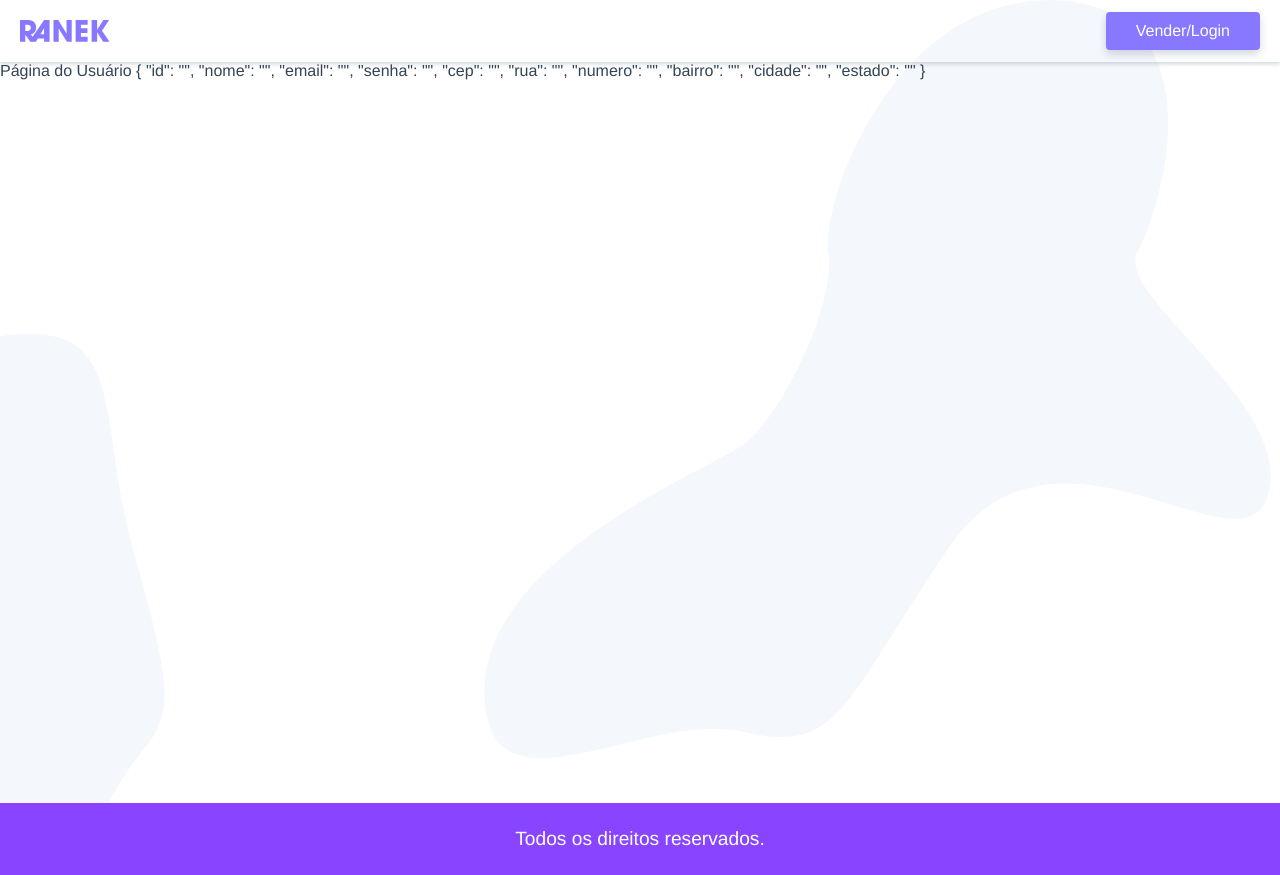
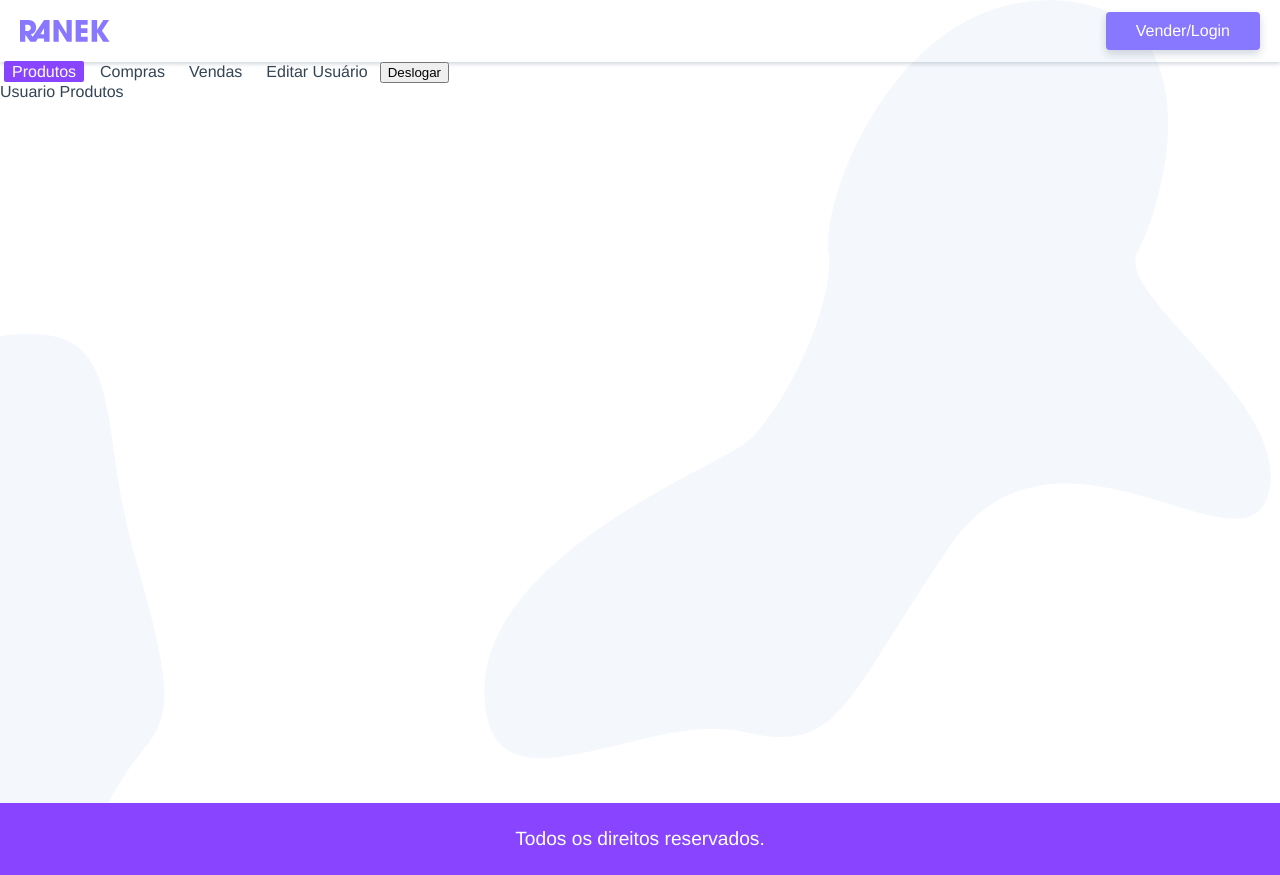
Before and after one commit to victorroli/ranek.github.io, a Vue app: page /usuario in a window 1280 px wide. Built offline with nearby package versions, Linux system fonts and the light colour scheme.

Commit message:
Estruturando página de Usuários

```diff
--- a/src/router.js
+++ b/src/router.js
@@ -4,6 +4,10 @@
 import Produto from "./views/Produto.vue";
 import Login from "./views/Login.vue";
 import Usuario from "./views/usuario/Usuario.vue";
+import UsuarioProdutos from "./views/usuario/UsuarioProdutos.vue";
+import UsuarioCompras from "./views/usuario/UsuarioCompras.vue";
+import UsuarioVendas from "./views/usuario/UsuarioVendas.vue";
+import UsuarioEditar from "./views/usuario/UsuarioEditar.vue";
 
 Vue.use(Router);
 
@@ -29,8 +33,30 @@
     },
     {
       path: "/usuario",
-      name: "usuario",
-      component: Usuario
+      // name: "usuario"
+      component: Usuario,
+      children: [
+        {
+          path: "",
+          name: "usuario",
+          component: UsuarioProdutos
+        },
+        {
+          path: "compras",
+          name: "compras",
+          component: UsuarioCompras
+        },
+        {
+          path: "vendas",
+          name: "vendas",
+          component: UsuarioVendas
+        },
+        {
+          path: "editar",
+          name: "usuario-editar",
+          component: UsuarioEditar
+        }
+      ]
     }
   ],
   scrollBehavior() {
--- a/src/store.js
+++ b/src/store.js
@@ -34,6 +34,21 @@
         context.commit("UPDATE_USUARIO", response.data);
         context.commit("UPDATE_LOGIN", true);
       });
+    },
+    deslogarUsuario(context) {
+      context.commit("UPDATE_USUARIO", {
+        id: "",
+        nome: "",
+        email: "",
+        senha: "",
+        cep: "",
+        rua: "",
+        numero: "",
+        bairro: "",
+        cidade: "",
+        estado: ""
+      });
+      context.commit("UPDATE_LOGIN", false);
     }
   }
 });
--- a/src/views/Login.vue
+++ b/src/views/Login.vue
@@ -34,6 +34,7 @@
   methods: {
     logar() {
       this.$store.dispatch("getUsuario", this.login.email);
+      this.$router.push({ name: "usuario" });
     }
   }
 };
--- a/src/views/LoginCriar.vue
+++ b/src/views/LoginCriar.vue
@@ -4,7 +4,7 @@
     <transition mode="out-in">
       <button class="btn" v-if="!criar" @click="criar = true">Criar Conta</button>
       <UsuarioForm v-else>
-        <button class="btn btn-form">Criar Usuário</button>
+        <button class="btn btn-form" @click.prevent="criarUsuario">Criar Usuário</button>
       </UsuarioForm>
     </transition>
   </section>
@@ -22,6 +22,20 @@
     return {
       criar: false
     };
+  },
+  methods: {
+    async criarUsuario() {
+      try {
+        await this.$store.dispatch("criarUsuario", this.$store.state.usuario);
+        await this.$store.dispatch(
+          "getUsuario",
+          this.$store.state.usuario.email
+        );
+        this.$router.push({ name: "usuario" });
+      } catch (error) {
+        console.log("Erro: ", error);
+      }
+    }
   }
 };
 </script>
--- a/src/views/usuario/Usuario.vue
+++ b/src/views/usuario/Usuario.vue
@@ -1,10 +1,39 @@
 <template>
-  <p>Página do Usuário {{$store.state.usuario}}</p>
+  <section class="usuario">
+    <nav class="sidenav">
+      <ul>
+        <li>
+          <router-link :to="{name: 'usuario'}">Produtos</router-link>
+        </li>
+        <li>
+          <router-link :to="{name:'compras'}">Compras</router-link>
+        </li>
+        <li>
+          <router-link :to="{name: 'vendas'}">Vendas</router-link>
+        </li>
+        <li>
+          <router-link :to="{name: 'usuario-editar'}">Editar Usuário</router-link>
+        </li>
+        <li>
+          <button @click.prevent="deslogar">Deslogar</button>
+        </li>
+      </ul>
+    </nav>
+    <transition mode="out-in">
+      <router-view></router-view>
+    </transition>
+  </section>
 </template>
 
 <script>
 export default {
-  name: "Usuario"
+  name: "Usuario",
+  methods: {
+    deslogar() {
+      this.$store.dispatch("deslogarUsuario");
+      this.$router.push({ name: "login" });
+    }
+  }
 };
 </script>
 
--- /dev/null
+++ b/src/views/usuario/UsuarioCompras.vue
@@ -0,0 +1,12 @@
+<template>
+  <p>Usuario Compras</p>
+</template>
+
+<script>
+export default {
+  name: "UsuarioCompras"
+};
+</script>
+
+<style>
+</style>
--- /dev/null
+++ b/src/views/usuario/UsuarioEditar.vue
@@ -0,0 +1,12 @@
+<template>
+  <p>Usuario Editar</p>
+</template>
+
+<script>
+export default {
+  name: "UsuarioEditar"
+};
+</script>
+
+<style>
+</style>
--- /dev/null
+++ b/src/views/usuario/UsuarioProdutos.vue
@@ -0,0 +1,12 @@
+<template>
+  <p>Usuario Produtos</p>
+</template>
+
+<script>
+export default {
+  name: "UsuarioProdutos"
+};
+</script>
+
+<style>
+</style>
--- /dev/null
+++ b/src/views/usuario/UsuarioVendas.vue
@@ -0,0 +1,12 @@
+<template>
+  <p>Usuario Vendas</p>
+</template>
+
+<script>
+export default {
+  name: "UsuarioVendas"
+};
+</script>
+
+<style>
+</style>
```
